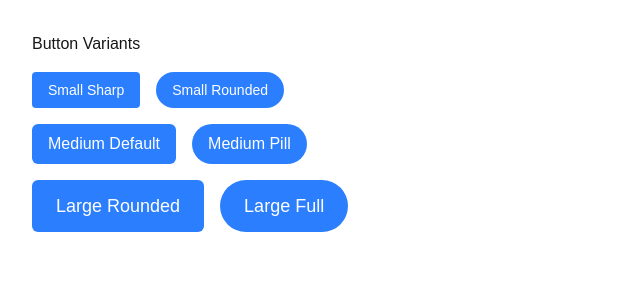
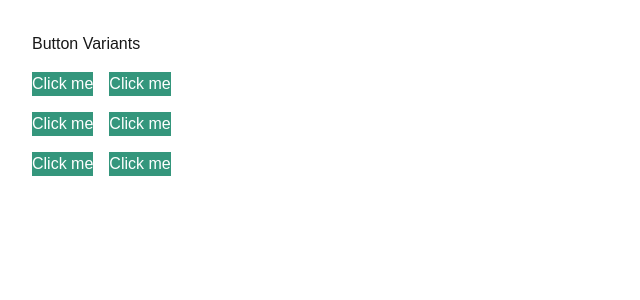
Before and after one commit to manuel4life/alx-project-0x00-setup, a Next.js app in the folder alx-project-0x00/: page /landing in a window 1280 px wide. Shown: the top 300 px of the page, without its empty margins (0-640 px from the left). Built offline with nearby package versions, Linux system fonts and the light colour scheme.

Commit message:
Modifications

```diff
--- a/alx-project-0x00/components/Button.tsx
+++ b/alx-project-0x00/components/Button.tsx
@@ -1,30 +1,16 @@
 import { ButtonProps } from "@/interfaces";
-
-const Button: React.FC<ButtonProps> = ({ title, styles = {} }) => {
-  const baseClasses = "px-4 py-2 bg-blue-500 text-white";
-
+const Button: React.FC<ButtonProps> = ({ size, shape }) => {
   const sizeClasses = {
-    small: "text-sm py-1 px-3",
-    medium: "text-base py-2 px-4",
-    large: "text-lg py-3 px-6",
+    small: "px-2 py-1 text-sm",
+    medium: "px-4 py-2 text-base",
+    large: "px-6 py-3 text-lg",
   };
-
-  const shapeClasses = {
-    "rounded-sm": "rounded-sm",
-    "rounded-md": "rounded-md",
-    "rounded-full": "rounded-full",
-  };
-
-  const size = styles.size || "medium";
-  const shape = styles.shape || "rounded-md";
-
-  const buttonClasses = `
-    ${baseClasses}
-    ${sizeClasses[size]}
-    ${shapeClasses[shape]}
-  `;
-
-  return <button className={buttonClasses}>{title}</button>;
+  return (
+    <button className={`bg-[#34967C] ${shape} ${sizeClasses[size]} text-white`}>
+      {" "}
+      Click me
+    </button>
+  );
 };
 
 export default Button;
```
